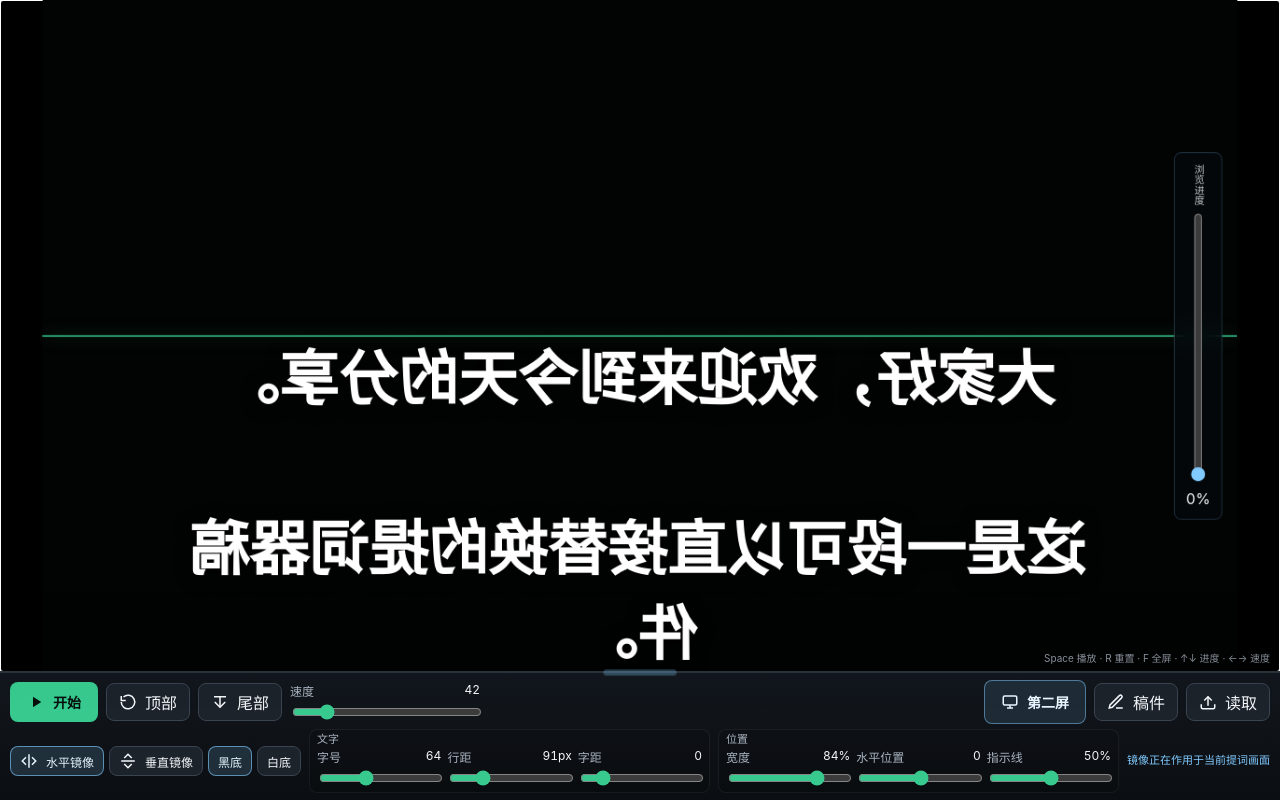
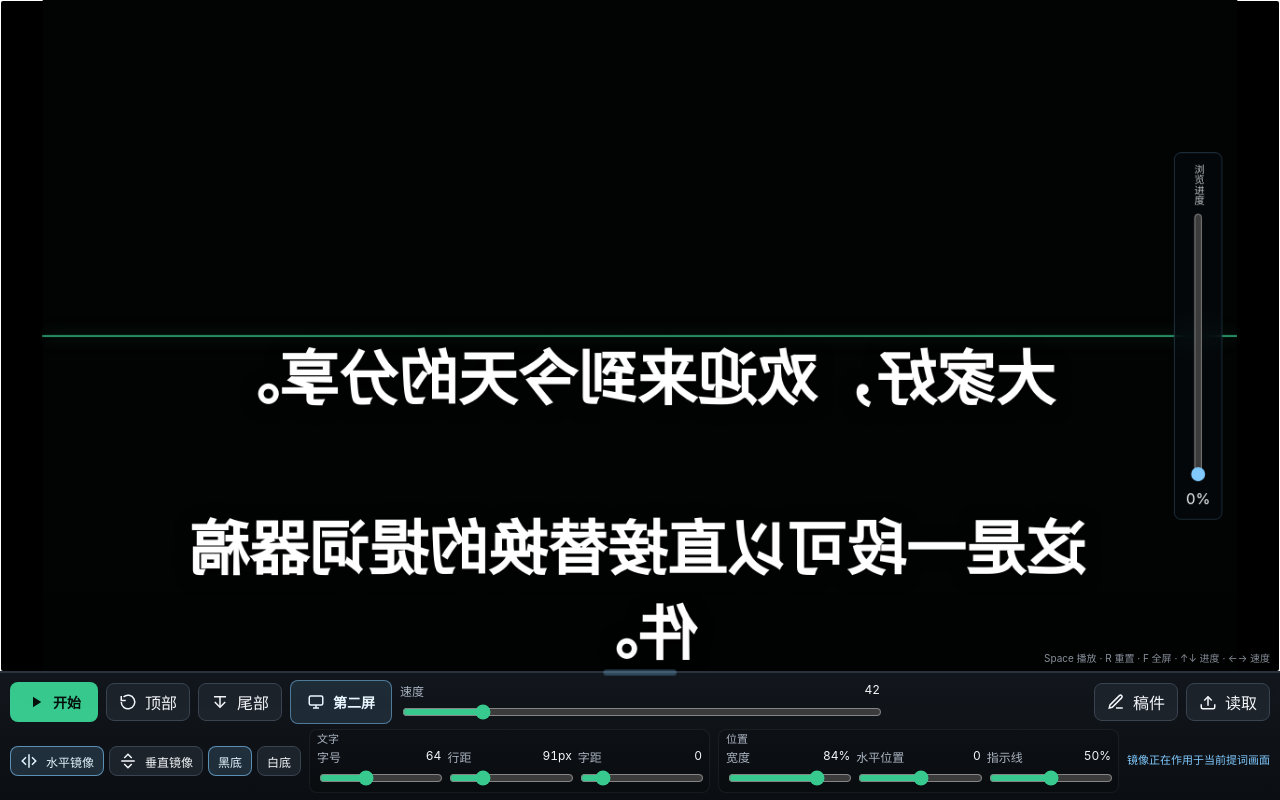
Before and after one commit to BeetMan/teleprompter, an Electron app: page windows-electron/index.html in a window 1280 px wide. Drawn offline with Linux system fonts and the light colour scheme; no server answers.

Commit message:
Move second-screen output next to playback controls and widen speed slider
The output button was tucked at the far right; it is a core feature and
belongs with the main actions. The speed slider now flexes to fill the
middle of the first row.

```diff
--- a/windows-electron/index.html
+++ b/windows-electron/index.html
@@ -347,11 +347,12 @@
     }
 
     .control-row-primary .speed-field {
-      flex: 0 1 190px;
-      min-width: 120px;
-    }
-
-    .control-row-primary .output-button {
+      flex: 1 1 auto;
+      min-width: 160px;
+      max-width: 480px;
+    }
+
+    .control-row-primary #toggleEditorButton {
       margin-left: auto;
     }
 
@@ -1018,10 +1019,6 @@
             </svg>
             <span>尾部</span>
           </button>
-          <div class="field speed-field">
-            <label for="speedRange">速度 <span class="value" id="speedValue">40</span></label>
-            <input id="speedRange" type="range" min="5" max="240" value="42">
-          </div>
           <button class="button output-button main-action" id="outputButton" type="button" title="第二屏输出" aria-label="第二屏输出" aria-pressed="false">
             <svg class="icon" viewBox="0 0 24 24" fill="none" stroke="currentColor" stroke-width="2" aria-hidden="true">
               <rect x="3" y="4" width="18" height="12" rx="2"></rect>
@@ -1033,6 +1030,10 @@
           <label class="output-display-picker" id="outputDisplayPicker" for="outputDisplaySelect" hidden>
             <select id="outputDisplaySelect" aria-label="选择输出显示器"></select>
           </label>
+          <div class="field speed-field">
+            <label for="speedRange">速度 <span class="value" id="speedValue">40</span></label>
+            <input id="speedRange" type="range" min="5" max="240" value="42">
+          </div>
           <button class="button" id="toggleEditorButton" type="button" aria-expanded="false">
             <svg class="icon" viewBox="0 0 24 24" fill="none" stroke="currentColor" stroke-width="2" aria-hidden="true">
               <path d="M12 20h9"></path>
```
Also changed, not shown: windows-tauri/web/index.html (+10 -9 lines).
